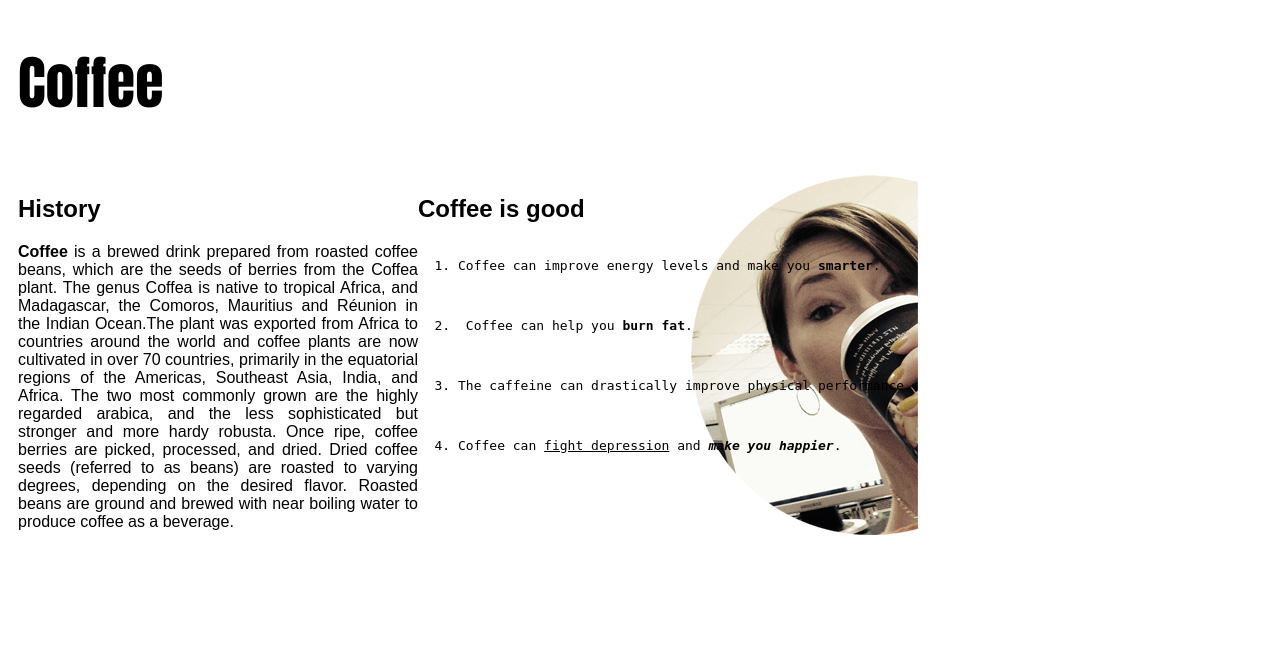
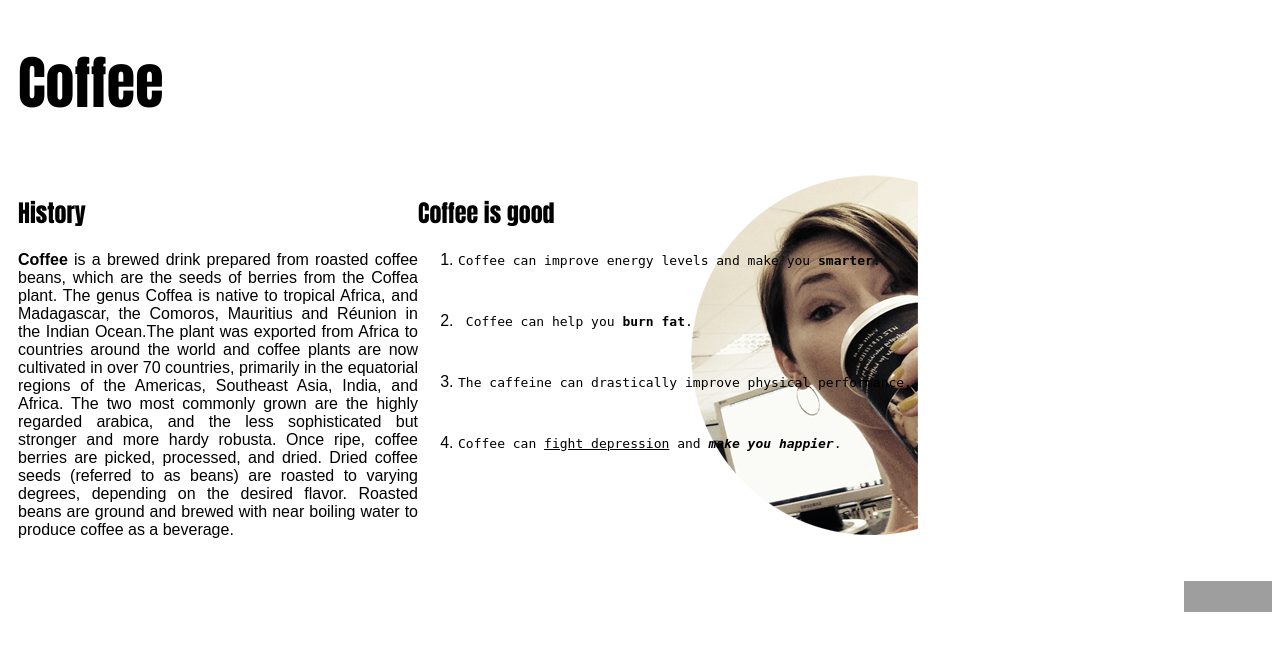
Before and after one commit to Sepsik/V6rgurakendused, a PHP site: page / in a window 1280 px wide. Shown: the top 651 px of the page. Run offline with PHP 8.4, Linux system fonts and the light colour scheme; grey boxes are pictures that could not be loaded.

Commit message:
kontrollitud W3 HTML validaatoriga

```diff
--- a/index.html
+++ b/index.html
@@ -10,20 +10,25 @@
 		<div id="wrapper">
 			<div id="esimeneVeerg">
 				<h2> History </h2>
-				<p align="justify">
+				<p>
 					<b>Coffee</b> is a brewed drink prepared from roasted coffee beans, which are the seeds of berries from the Coffea plant. The genus Coffea is native to tropical Africa, and Madagascar, the Comoros, Mauritius and Réunion in the Indian Ocean.The plant was exported from Africa to countries around the world and coffee plants are now cultivated in over 70 countries, primarily in the equatorial regions of the Americas, Southeast Asia, India, and Africa. The two most commonly grown are the highly regarded arabica, and the less sophisticated but stronger and more hardy robusta. Once ripe, coffee berries are picked, processed, and dried. Dried coffee seeds (referred to as beans) are roasted to varying degrees, depending on the desired flavor. Roasted beans are ground and brewed with near boiling water to produce coffee as a beverage.
 				</p>
 			</div>
 			<div id="teineVeerg">
 				<img src="pics/foto.png" alt="yup, that should be me here drinking coffee"/>
 				<h2> Coffee is good </h2>
-					<ol><pre>
-					  <li>Coffee can improve energy levels and make you <b>smarter</b>.</li></br>
-					  <li> Coffee can help you <b>burn fat</b>.</li></br>
-					  <li>The caffeine can drastically improve physical performance.</li></br>
-					  <li>Coffee can <u>fight depression</u> and <em><b>make you happier</b></em>.</li></br>
-					</pre></ol>
+					<ol>
+					  <li><pre>Coffee can improve energy levels and make you <b>smarter</b>.</pre><br></li>
+					  <li><pre> Coffee can help you <b>burn fat</b>.</pre><br></li>
+					  <li><pre>The caffeine can drastically improve physical performance.</pre><br></li>
+					  <li><pre>Coffee can <u>fight depression</u> and <em><b>make you happier</b></em>.</pre><br></li>
+					</ol>
 			</div>
 		</div>
+		<p>
+ 			<a href="http://validator.w3.org/check?uri=referer">
+  			<img src="http://www.w3.org/Icons/valid-xhtml10" alt="Valid XHTML 1.0 Strict" height="31" width="88" />
+ 			</a>
+		</p>
 	</body>
 </html>
--- a/style.css
+++ b/style.css
@@ -4,9 +4,18 @@ h1 {
     font-family: impact, arial;
     font-size: 58px;
 }
+
+h2{
+    font-family: impact, arial;
+}
+
 img {
     float:right;
    }
+
+p {
+    text-align: justify;
+}
 
 #esimeneVeerg {
     width: 400px;
```
